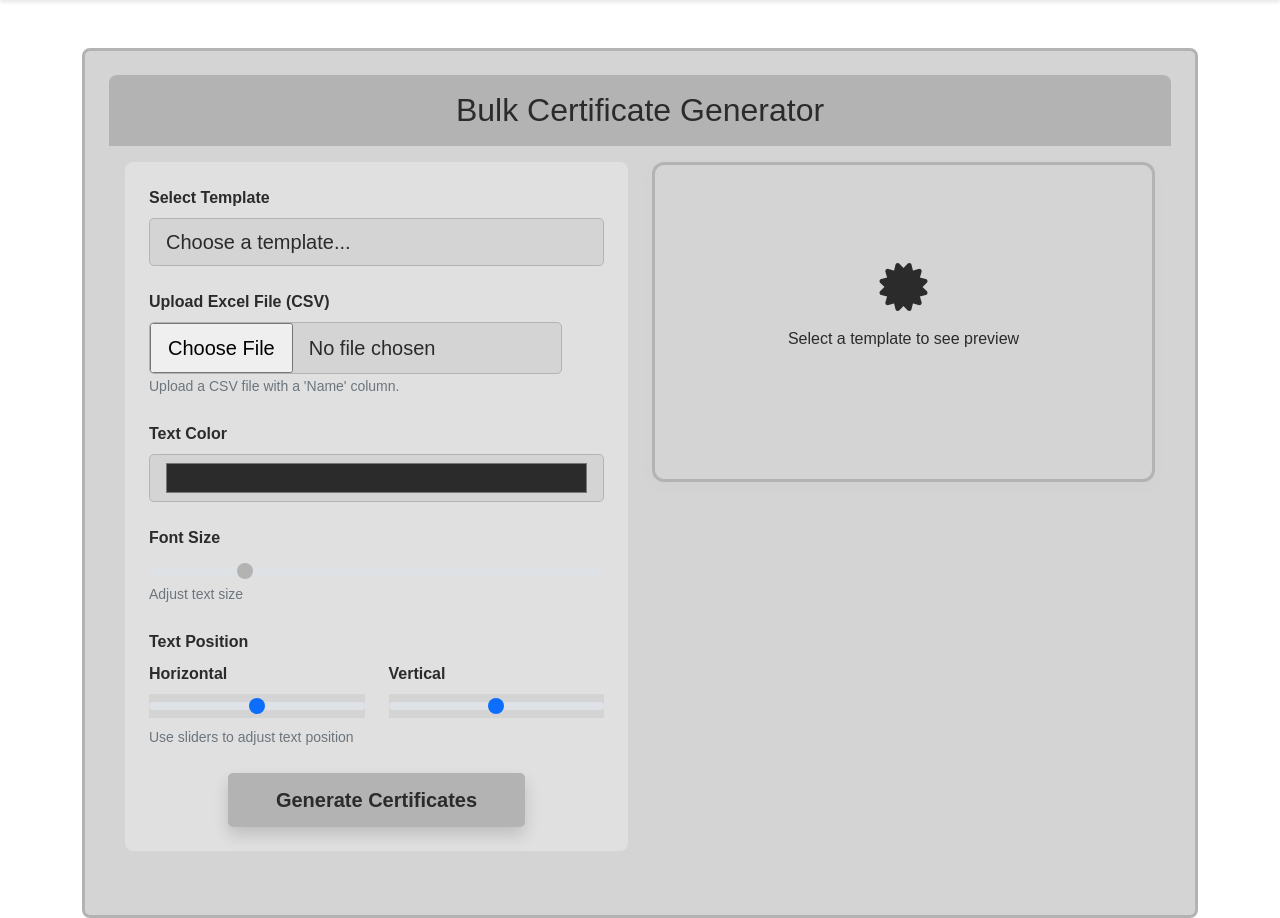
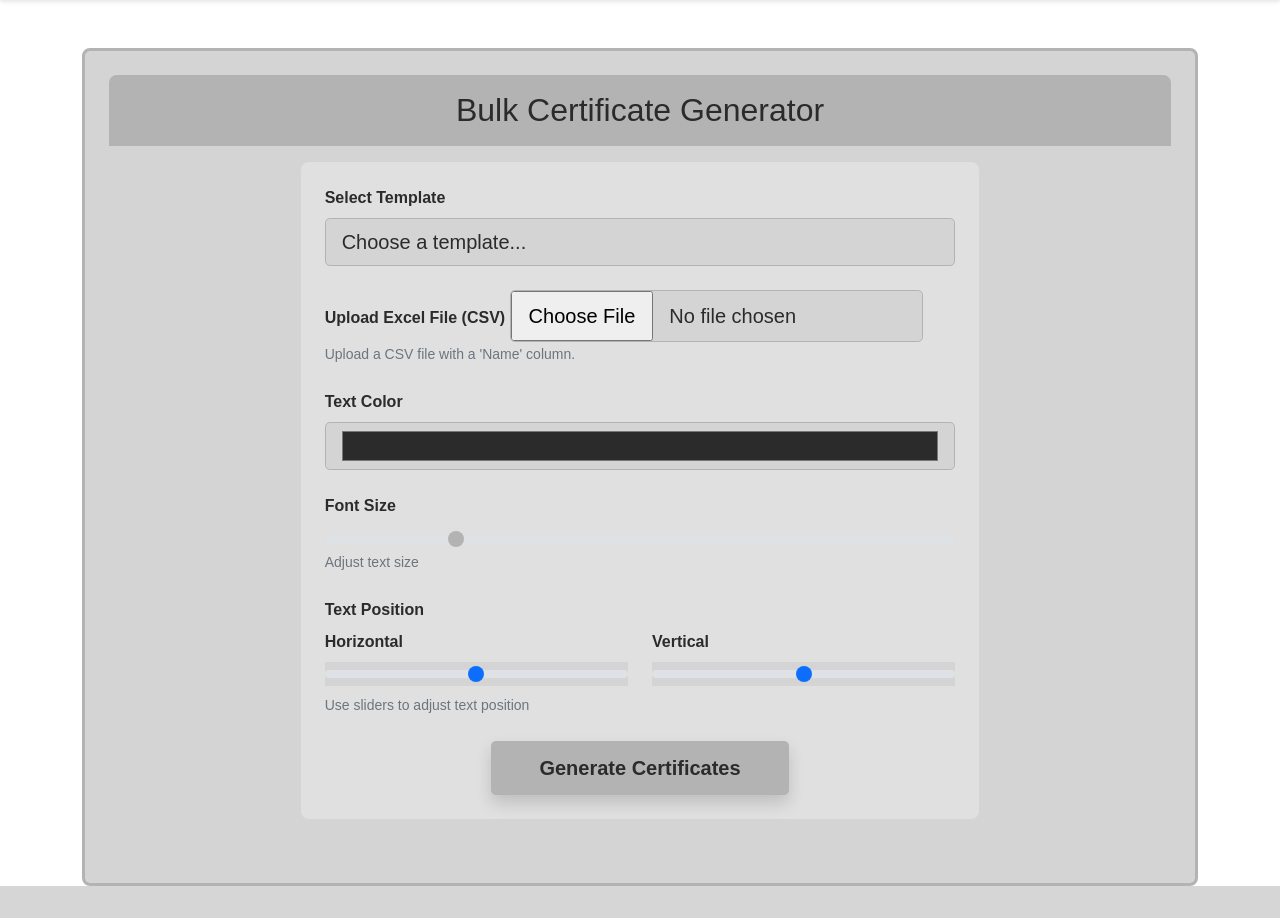
Before and after one commit to Sreekar529/certificate-generator1, a Flask app: page /bulk-certificate-svit in a window 1280 px wide. Shown: the part 78-996 px from the top of the page. After the commit the page ends 964 px from the top, so only its background shows below. Run offline with Flask 2, Linux system fonts and the light colour scheme.

Commit message:
Update bulk_certificate.html

```diff
--- a/templates/bulk_certificate.html
+++ b/templates/bulk_certificate.html
@@ -9,8 +9,8 @@
             <h2 class="text-center mb-0">Bulk Certificate Generator</h2>
         </div>
         <div class="card-body">
-            <div class="row">
-                <div class="col-md-6">
+            <div class="row justify-content-center">
+                <div class="col-md-8">
                     <div class="form-section">
                         <form id="bulkCertificateForm">
                             <div class="form-group mb-4">
@@ -33,7 +33,7 @@
                                 <input type="range" class="form-range custom-range border-warning" id="fontSize" min="0.5" max="3" step="0.1" value="1.0">
                                 <small class="text-muted">Adjust text size</small>
                             </div>
-                             <div class="form-group mb-4">
+                            <div class="form-group mb-4">
                                 <label class="form-label fw-bold" style="color:#2B2B2B;">Text Position</label>
                                 <div class="row">
                                     <div class="col-6">
@@ -47,19 +47,10 @@
                                 </div>
                                 <small class="text-muted">Use sliders to adjust text position</small>
                             </div>
-
                             <div class="text-center">
                                 <button type="submit" class="btn btn-yellow btn-lg px-5 shadow">Generate Certificates</button>
                             </div>
                         </form>
-                    </div>
-                </div>
-                <div class="col-md-6">
-                    <div class="certificate-preview mb-4 rgb-border-hover bg-dark" id="certificatePreview">
-                        <div class="preview-placeholder text-center text-warning">
-                             <i class="fas fa-certificate fa-3x mb-3"></i>
-                            <p>Select a template to see preview</p>
-                        </div>
                     </div>
                 </div>
             </div>
@@ -79,13 +70,11 @@ document.addEventListener('DOMContentLoaded', function() {
     const positionXInput = document.getElementById('positionX');
     const positionYInput = document.getElementById('positionY');
     const form = document.getElementById('bulkCertificateForm');
-    const previewContainer = document.getElementById('certificatePreview');
-    const previewPlaceholder = previewContainer.querySelector('.preview-placeholder');
     const submitButton = form.querySelector('button[type="submit"]');
     const originalText = submitButton.innerHTML;
 
     // Fetch templates on page load
-    fetch('/api/templates?section={{ section }}') // Ensure correct section is passed
+    fetch('/api/templates?section={{ section }}')
         .then(response => {
             if (!response.ok) {
                 console.error(`HTTP error! status: ${response.status}`);
@@ -97,7 +86,6 @@ document.addEventListener('DOMContentLoaded', function() {
             console.log('Fetched templates:', data);
             if (data.length === 0) {
                 console.log('No templates found.');
-                // Optionally display a message to the user
             }
             data.forEach(template => {
                 const option = document.createElement('option');
@@ -110,44 +98,6 @@ document.addEventListener('DOMContentLoaded', function() {
             console.error('Error fetching templates:', error);
             alert('Error loading templates: ' + error.message);
         });
-
-    // Handle template selection change
-    templateSelect.addEventListener('change', function() {
-        const templateId = this.value;
-        if (templateId) {
-            // Fetch and display template image preview
-            previewPlaceholder.innerHTML = '<i class="fas fa-spinner fa-spin fa-3x"></i><p>Loading template...</p>';
-            fetch(`/api/template/${templateId}?section={{ section }}`)
-                .then(response => {
-                     if (!response.ok) {
-                        console.error(`HTTP error! status: ${response.status}`);
-                        return response.json().then(data => { throw new Error(data.error || 'Unknown error fetching template preview'); });
-                    }
-                    return response.json();
-                })
-                .then(data => {
-                    console.log('Fetched template preview data:', data);
-                    if (data.image_url) {
-                        previewContainer.style.backgroundImage = `url(${data.image_url})`;
-                        previewContainer.style.backgroundSize = 'contain';
-                        previewContainer.style.backgroundRepeat = 'no-repeat';
-                        previewContainer.style.backgroundPosition = 'center';
-                        previewPlaceholder.innerHTML = ''; // Clear placeholder
-                    } else {
-                         console.error('Template preview data missing image_url.', data);
-                        previewPlaceholder.innerHTML = '<i class="fas fa-exclamation-triangle fa-3x"></i><p>Error loading template preview.</p>';
-                    }
-                })
-                .catch(error => {
-                    console.error('Error fetching template preview:', error);
-                    previewPlaceholder.innerHTML = '<i class="fas fa-exclamation-triangle fa-3x"></i><p>Error loading template preview.</p>';
-                });
-        } else {
-            // Clear preview if no template is selected
-            previewContainer.style.backgroundImage = '';
-            previewPlaceholder.innerHTML = '<i class="fas fa-certificate fa-3x mb-3"></i><p>Select a template to see preview</p>';
-        }
-    });
 
     // Handle form submission
     form.addEventListener('submit', function(event) {
@@ -235,14 +185,6 @@ document.addEventListener('DOMContentLoaded', function() {
     66% { border-color: #2B2B2B; }
     100% { border-color: #B3B3B3; }
 }
-.certificate-preview {
-    background: #D4D4D4 !important;
-    border-radius: 12px;
-    min-height: 320px;
-    box-shadow: 0 4px 12px rgba(179, 179, 179, 0.08);
-    margin-bottom: 1.5rem;
-    transition: all 0.3s ease;
-}
 .custom-input, .custom-select, .custom-color, .custom-range, .form-range, .border-warning {
     border-color: #B3B3B3 !important;
     background: #D4D4D4 !important;
```
